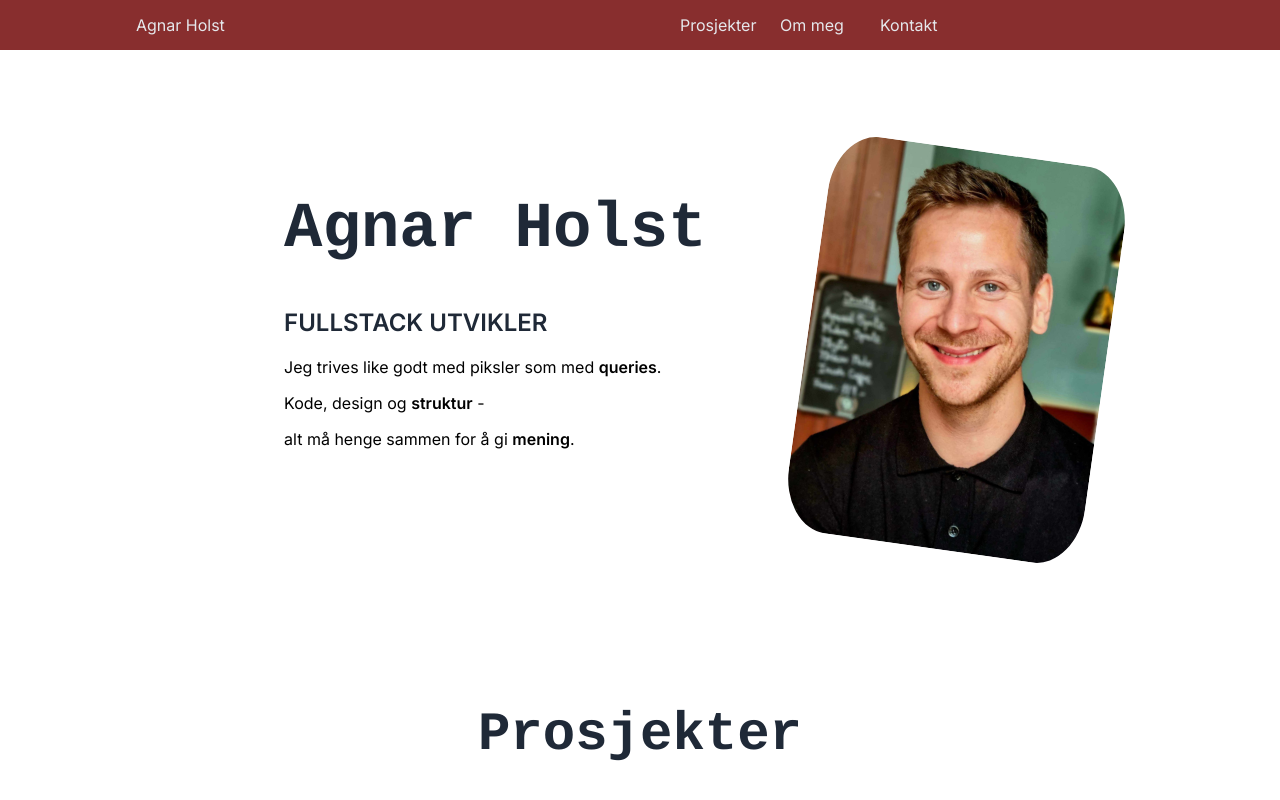
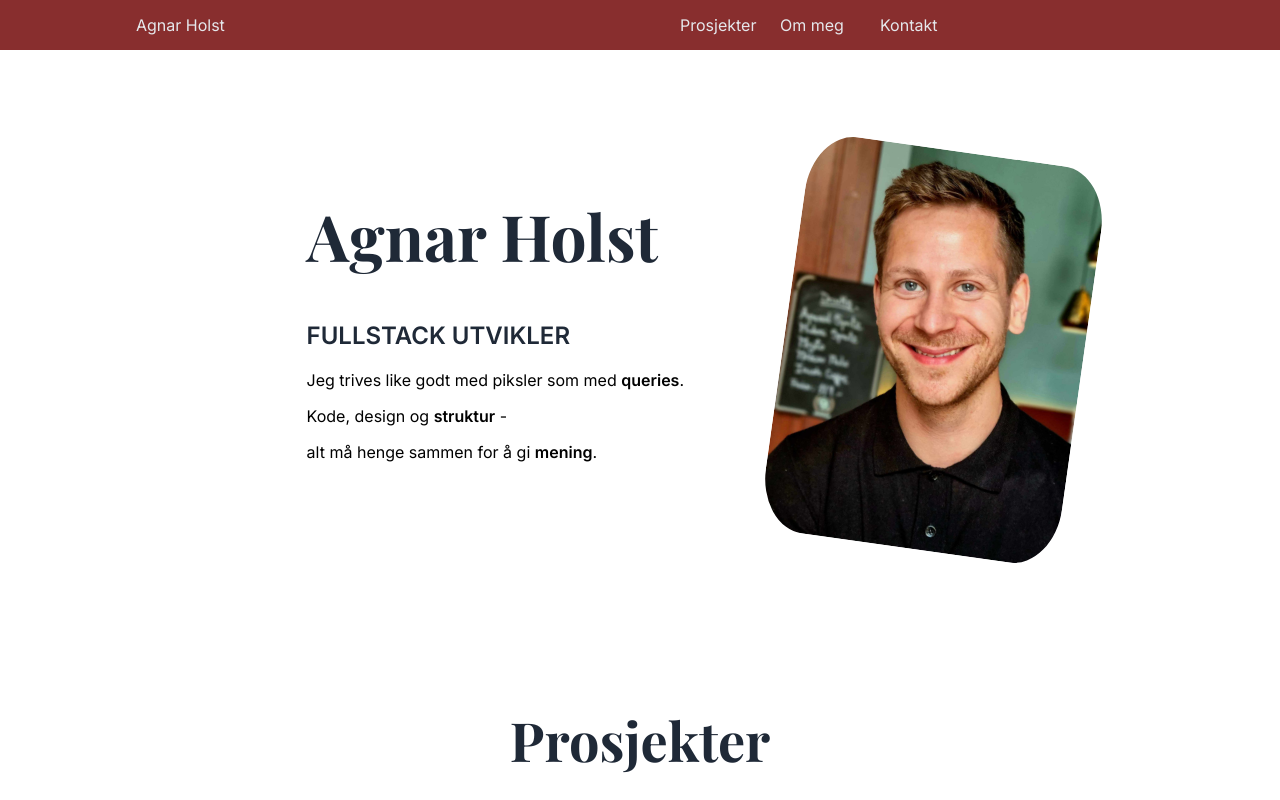
Before and after one commit to Agnarholst/portofolio, a React (Vite) app: page / in a window 1280 px wide. Shown: the top 800 px of the page. Built offline with nearby package versions, Linux system fonts and the light colour scheme.

Commit message:
fix font

```diff
--- a/src/index.css
+++ b/src/index.css
@@ -0,0 +1 @@
+@import url('https://fonts.googleapis.com/css2?family=Playfair+Display:wght@400;700&display=swap');
```
